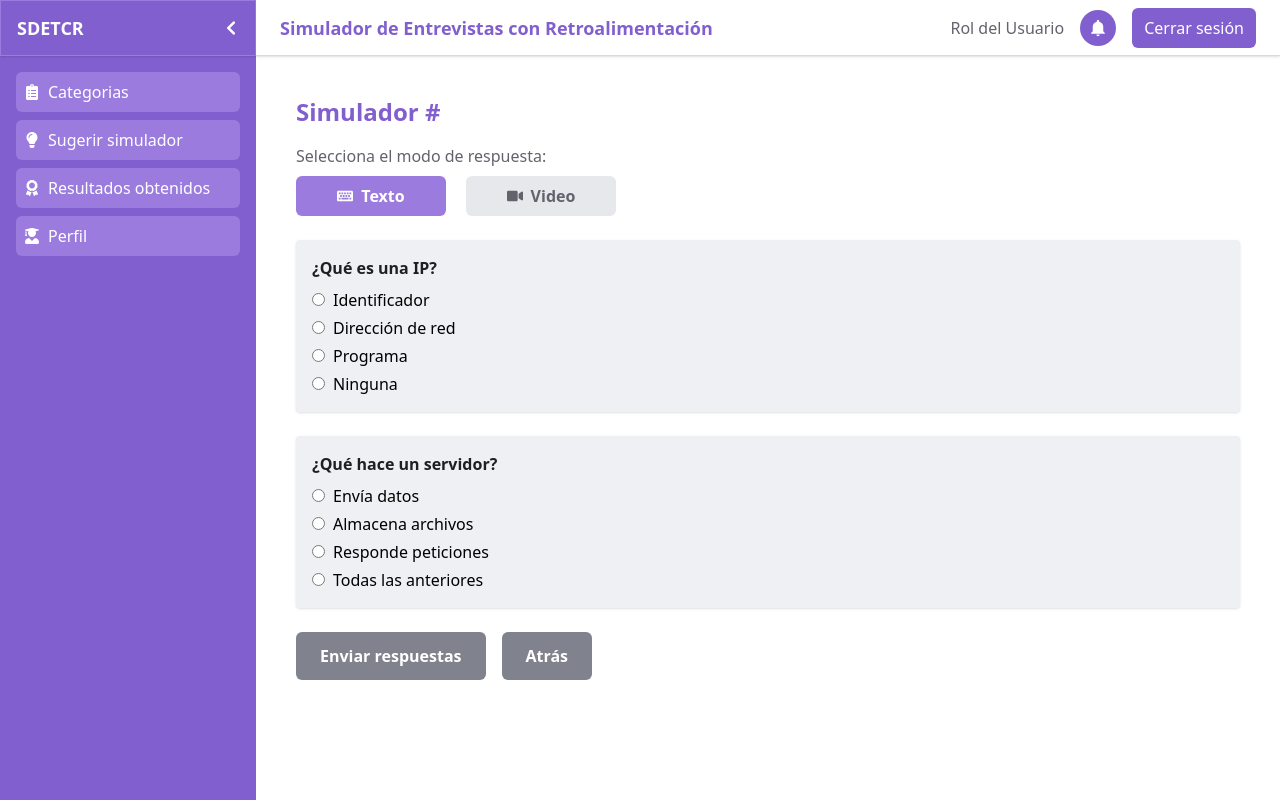
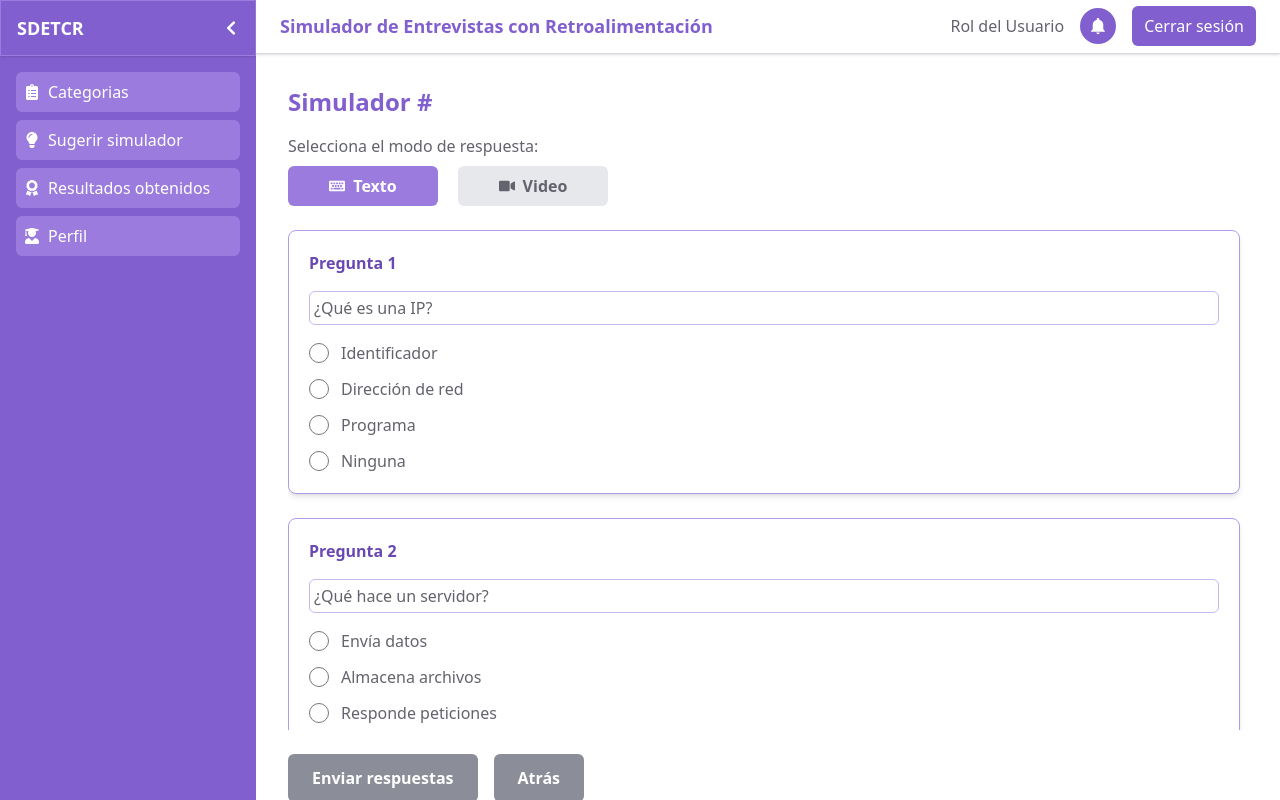
Before and after one commit to JulioCesarGutierrezRojas/SDETCR, a React (Vite) app in the folder frontend/: page /student/formulario/1 in a window 1280 px wide. Built offline with nearby package versions, Linux system fonts and the light colour scheme; no server answers.

Commit message:
APTI-75 FIX: cambios en el simulador de la vista estudiante

```diff
--- a/frontend/src/modules/student/views/simuladorFormulario.jsx
+++ b/frontend/src/modules/student/views/simuladorFormulario.jsx
@@ -38,7 +38,7 @@ const SimuladorFormulario = () => {
     };
 
     return (
-        <div className="p-6 max-w-6xl mx-auto">
+        <div className="p-4 max-w-6xl mx-auto">
             {/* <Feedback/> Descomentar después de que la pantalla este lista para añdir la lógica*/}
             <h1 className="text-2xl font-bold text-[var(--primary)] mb-4">Simulador #{simuladorId}</h1>
 
@@ -71,29 +71,42 @@ const SimuladorFormulario = () => {
             </div>
 
             {modo === "texto" ? (
-                <div className="space-y-6">
-                    {preguntas.map((preg) => (
-                        <div key={preg.id} className="bg-[var(--color-gris-100)] p-4 rounded shadow">
-                            <p className="font-semibold text-[var(--color-gris-950)]">{preg.texto}</p>
-                            <div className="mt-2 space-y-1">
+                <>
+                    <div className="space-y-6 max-h-[500px] overflow-y-auto pr-2">
+                        {preguntas.map((preg, index) => (
+                            <div
+                                key={preg.id}
+                                className="bg-white border border-[var(--color-lavanda-500)] rounded-lg shadow-md p-5 space-y-4"
+                            >
+                                <h2 className="font-semibold text-[var(--color-lavanda-800)]">
+                                    Pregunta {index + 1}
+                                </h2>
+
+                                <p className="text-[var(--color-gris-900)] border border-[var(--color-lavanda-400)] rounded-md p-1">
+                                    {preg.texto}
+                                </p>
+
+                                <div className="space-y-3">
                                     {preg.opciones.map((op, i) => (
-                                    <label key={i} className="block">
+                                        <label key={i} className="flex items-center gap-3">
                                             <input
                                                 type="radio"
                                                 name={`pregunta-${preg.id}`}
                                                 value={op}
+                                                checked={respuestas[preg.id] === op}
                                                 onChange={() => handleRespuesta(preg.id, op)}
-                                            className="mr-2"
+                                                className="w-5 h-5 accent-green-600"
                                             />
-                                        {op}
+                                            <span className="text-[var(--color-gris-900)]">{op}</span>
                                         </label>
                                     ))}
                                 </div>
                             </div>
                         ))}
                     </div>
+                </>
             ) : (
-                <div className="bg-[var(--color-gris-100)] p-4 rounded-md shadow">
+                <div className="bg-[var(--color-blanco)] border border-[var(--color-gris-500)] p-4 rounded-md shadow-md">
                     <label className="block mb-2 font-medium text-[var(--color-gris-900)] text-center">
                         Sube tu video de respuesta
                     </label>
@@ -125,11 +138,11 @@ const SimuladorFormulario = () => {
             <div className="mt-6 flex gap-4">
                 <button
                     onClick={handleSubmit}
-                    className="px-6 py-3 rounded-md bg-[var(--color-gris-800)] text-white font-semibold hover:bg-[var(--color-gris-600)] transition">
+                    className="px-6 py-3 rounded-md bg-[var(--color-gris-700)] text-white font-semibold hover:bg-[var(--color-gris-900)] transition">
                     Enviar respuestas
                 </button>
 
-                <Link to={`/student/simuladores/${simuladorId}`} className="px-6 py-3 rounded-md bg-[var(--color-gris-800)] text-white font-semibold hover:bg-[var(--color-gris-600)] transition text-center">
+                <Link to={`/student/simuladores/${simuladorId}`} className="px-6 py-3 rounded-md bg-[var(--color-gris-700)] text-white font-semibold hover:bg-[var(--color-gris-900)] transition text-center">
                     Atrás
                 </Link>
             </div>
```
Lines whose indentation alone changed are shown as unchanged.
